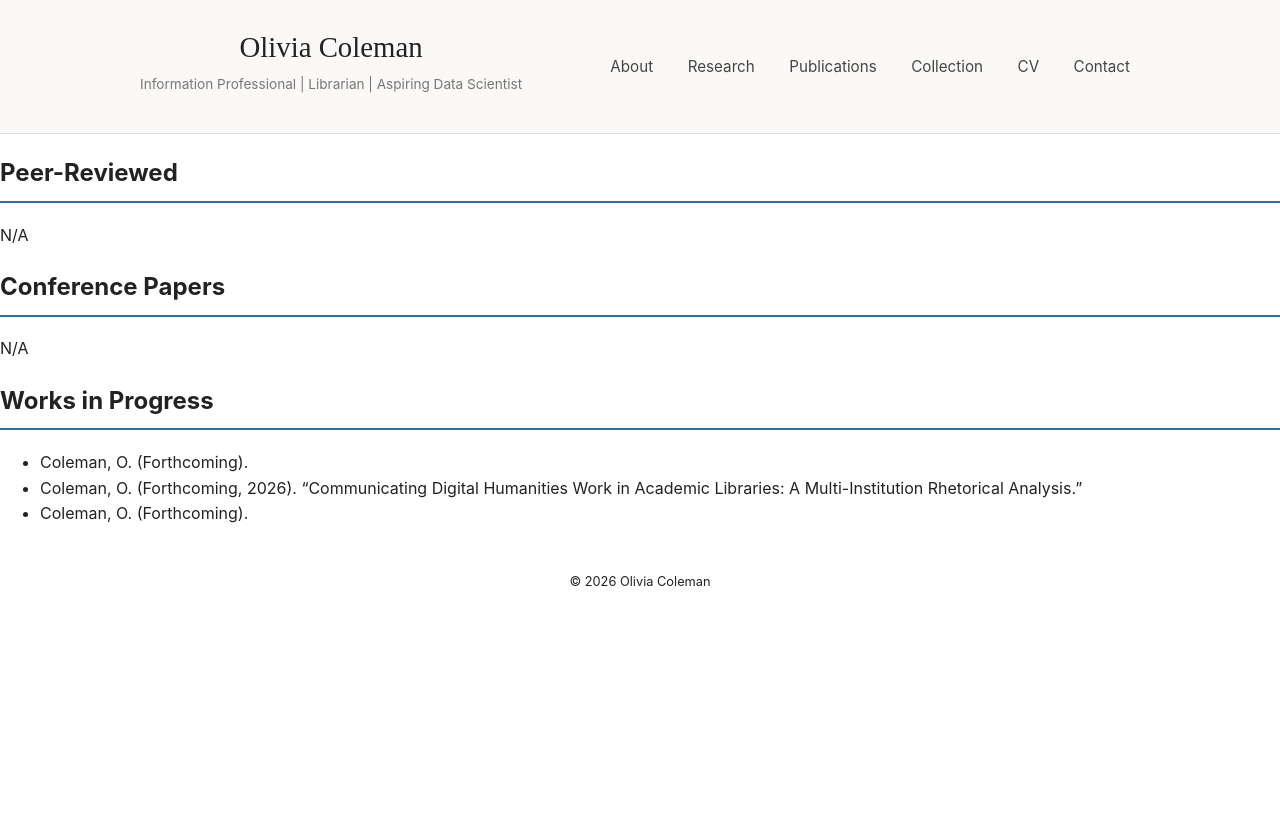
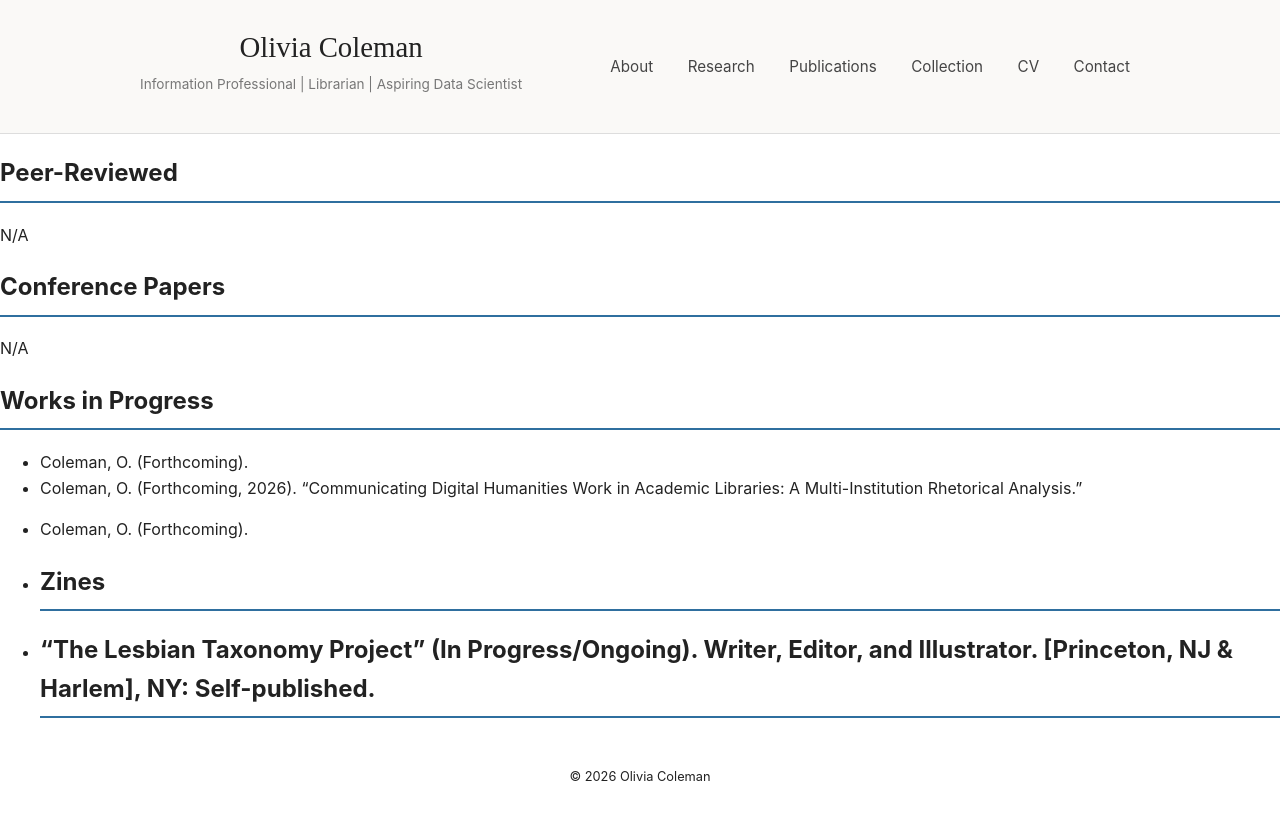
Before and after one commit to caivilo/caivilo.github.io, a Jekyll site: the page built from publications.md, in a window 1280 px wide. Shown: the top 820 px of the page. Built offline with Jekyll 4.4.1, drawn with Linux system fonts in a browser that asks for light colours.

Commit message:
Update publications.md
Added a Zines section to publications.

```diff
--- a/publications.md
+++ b/publications.md
@@ -17,3 +17,7 @@ N/A
 - Coleman, O. (Forthcoming, 2026). "Communicating Digital Humanities Work in Academic Libraries:
 A Multi-Institution Rhetorical Analysis."
 - Coleman, O. (Forthcoming).
+
+- ## Zines
+- "The Lesbian Taxonomy Project" (In Progress/Ongoing). Writer, Editor, and Illustrator. [Princeton, NJ & Harlem], NY: Self-published.
+-
```
